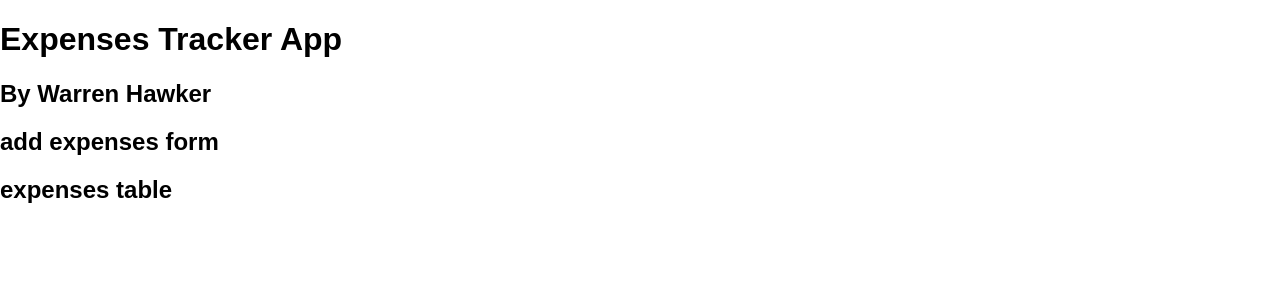
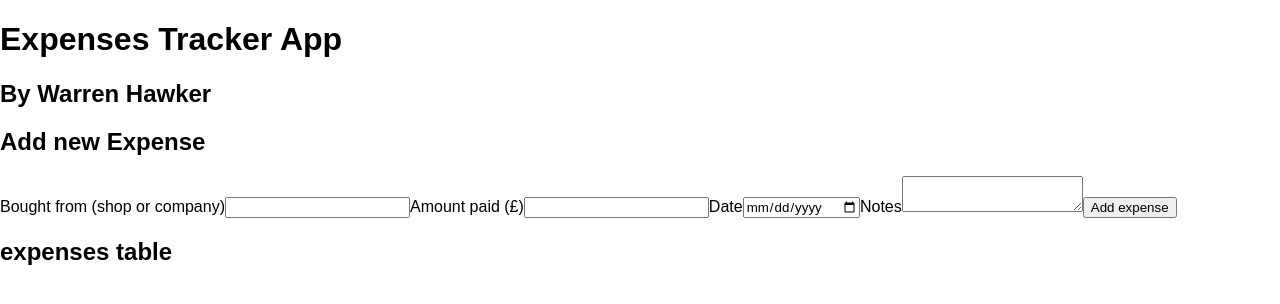
Before and after one commit to WarrenHawker/food-expenses-tracker, a React (Vite) app in the folder client/: page / in a window 1280 px wide. Shown: the top 304 px of the page. Built offline with nearby package versions, Linux system fonts and the light colour scheme.

Commit message:
added expenses form

```diff
--- a/client/src/components/addExpense.tsx
+++ b/client/src/components/addExpense.tsx
@@ -1,10 +1,47 @@
-import React from 'react';
+import React, { useState } from 'react';
 
 function AddExpense() {
+  const [companyInput, setCompanyInput] = useState<string>('');
+  const [amountInput, setAmountInput] = useState<number>();
+  const [dateInput, setDateInput] = useState<Date>();
+  const [notesInput, setNotesInput] = useState<string>('');
+
+  const handleFormSubmit = (e: React.FormEvent): void => {
+    e.preventDefault();
+  };
   return (
-    <>
-      <h2>add expenses form</h2>
-    </>
+    <section className='form-container'>
+      <h2>Add new Expense</h2>
+      <form onSubmit={handleFormSubmit}>
+        <label htmlFor='company'>Bought from (shop or company)</label>
+        <input
+          type='text'
+          name='company'
+          value={companyInput}
+          onChange={(e) => setCompanyInput(e.target.value)}
+        />
+        <label htmlFor='amount'>Amount paid (£)</label>
+        <input
+          type='number'
+          name='amount'
+          value={amountInput}
+          onChange={(e) => setAmountInput(parseInt(e.target.value))}
+        />
+        <label htmlFor='date'>Date</label>
+        <input
+          type='date'
+          name='date'
+          value={dateInput?.toDateString()}
+          onChange={(e) => setDateInput(new Date(e.target.value))}
+        />
+        <label htmlFor='notes'>Notes</label>
+        <textarea
+          value={notesInput}
+          onChange={(e) => setNotesInput(e.target.value)}
+        />
+        <button>Add expense</button>
+      </form>
+    </section>
   );
 }
 
```
Also changed, not shown: 1 other file (tests, documents, lock files or other folders).
